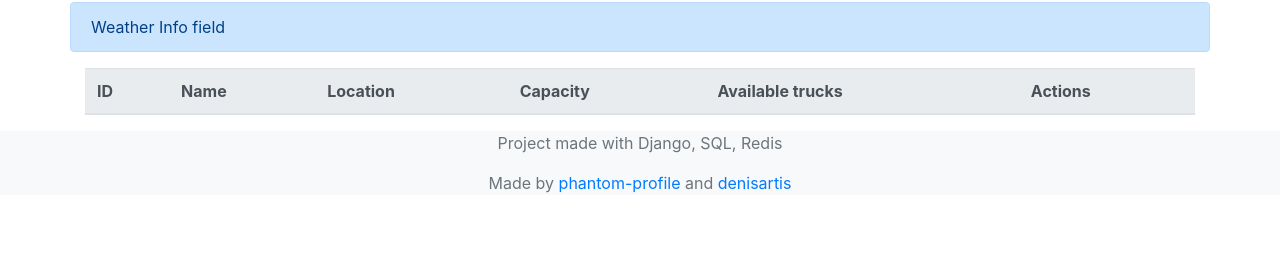
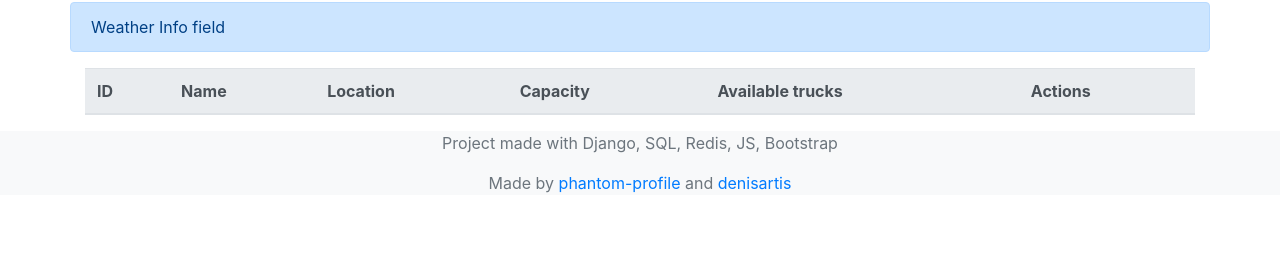
Before and after one commit to phantom-profile/storages_manage_service, a Django app: page / in a window 1280 px wide. Shown: the part 536-800 px from the top of the page. Run offline with Django 4.2, Linux system fonts and the light colour scheme; data that the repository does not hold is empty; some libraries are stand-ins or nearby versions.

Commit message:
Update base.html

```diff
--- a/templates/base.html
+++ b/templates/base.html
@@ -55,7 +55,7 @@
     {% block javascript %}
     {% endblock javascript %}
     <footer class="text-center text-lg-start bg-light text-muted" style="width: 100%; bottom: 0;">
-      <p>Project made with Django, SQL, Redis</p>
+      <p>Project made with Django, SQL, Redis, JS, Bootstrap</p>
       <p>
         Made by <a href="https://github.com/phantom-profile" target="_blank">phantom-profile</a>
         and <a href="https://github.com/denisartis" target="_blank">denisartis</a>
```
